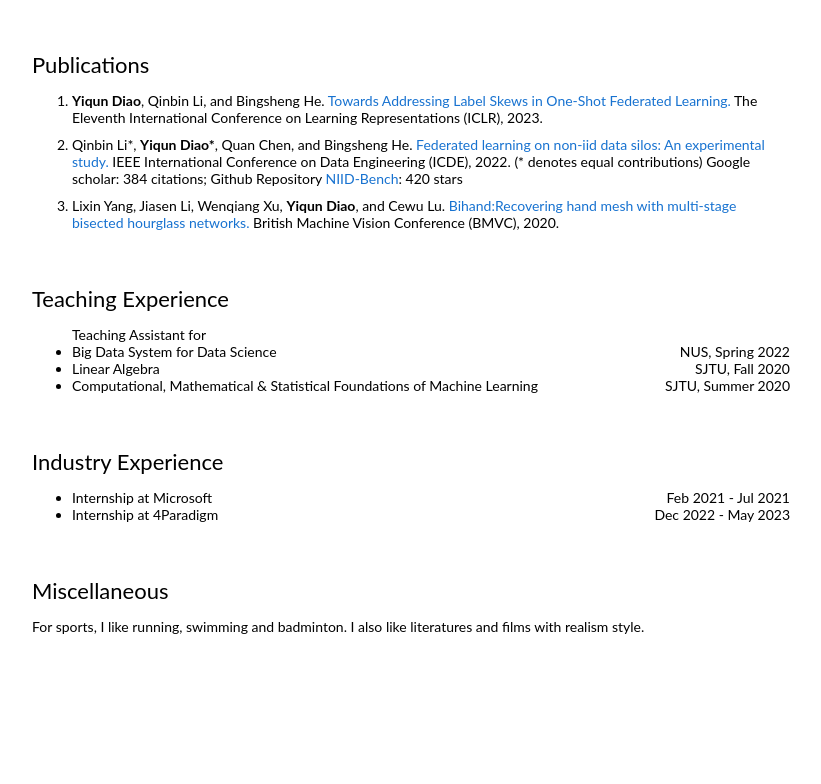
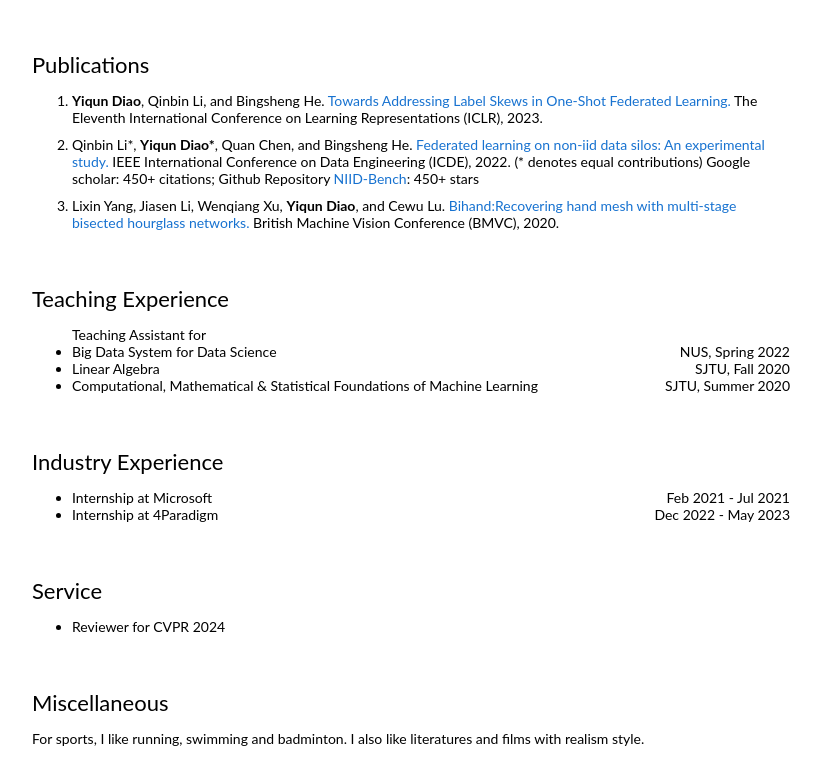
Before and after one commit to sjtudyq/homepage, a plain HTML site: page index.html in a window 1280 px wide. Shown: the part 528-1312 px from the top of the page, without its empty margins (229-1050 px from the left). Before the commit the page ends 1206 px from the top, so only its background shows below. Drawn offline with Linux system fonts and the light colour scheme.

Commit message:
Update index.html

```diff
--- a/index.html
+++ b/index.html
@@ -67,7 +67,7 @@
                                     <strong>Yiqun Diao</strong>, Qinbin Li, and Bingsheng He. <a href="https://openreview.net/forum?id=rzrqh85f4Sc">Towards Addressing Label Skews in One-Shot Federated Learning.</a> The Eleventh International Conference on Learning Representations (ICLR), 2023.
                                 </li>
 								<li class="li-margin">
-                                    Qinbin Li*, <strong>Yiqun Diao*</strong>, Quan Chen, and Bingsheng He. <a href="https://arxiv.org/abs/2102.02079">Federated learning on non-iid data silos: An experimental study.</a> IEEE International Conference on Data Engineering (ICDE), 2022. (* denotes equal contributions) Google scholar: 384 citations; Github Repository <a href="https://github.com/Xtra-Computing/NIID-Bench">NIID-Bench</a>: 420 stars
+                                    Qinbin Li*, <strong>Yiqun Diao*</strong>, Quan Chen, and Bingsheng He. <a href="https://arxiv.org/abs/2102.02079">Federated learning on non-iid data silos: An experimental study.</a> IEEE International Conference on Data Engineering (ICDE), 2022. (* denotes equal contributions) Google scholar: 450+ citations; Github Repository <a href="https://github.com/Xtra-Computing/NIID-Bench">NIID-Bench</a>: 450+ stars
                                 </li>
                                 <li class="li-margin">
                                     Lixin Yang, Jiasen Li, Wenqiang Xu, <strong>Yiqun Diao</strong>, and Cewu Lu. <a href="https://arxiv.org/abs/2008.05079">Bihand:Recovering hand mesh with multi-stage bisected hourglass networks.</a> British Machine Vision Conference (BMVC), 2020.
@@ -109,6 +109,17 @@
                         </td>
                     </tr>
 
+			    <tr>
+                        <td class="td-with-padding">
+                            <heading>Service</heading>
+                            <ul>
+								<li>
+                                    Reviewer for CVPR 2024
+                                </li>
+                            </ul>
+                        </td>
+                    </tr>
+
                     <tr>
                         <td class="td-with-padding">
                             <heading>Miscellaneous</heading>
```
